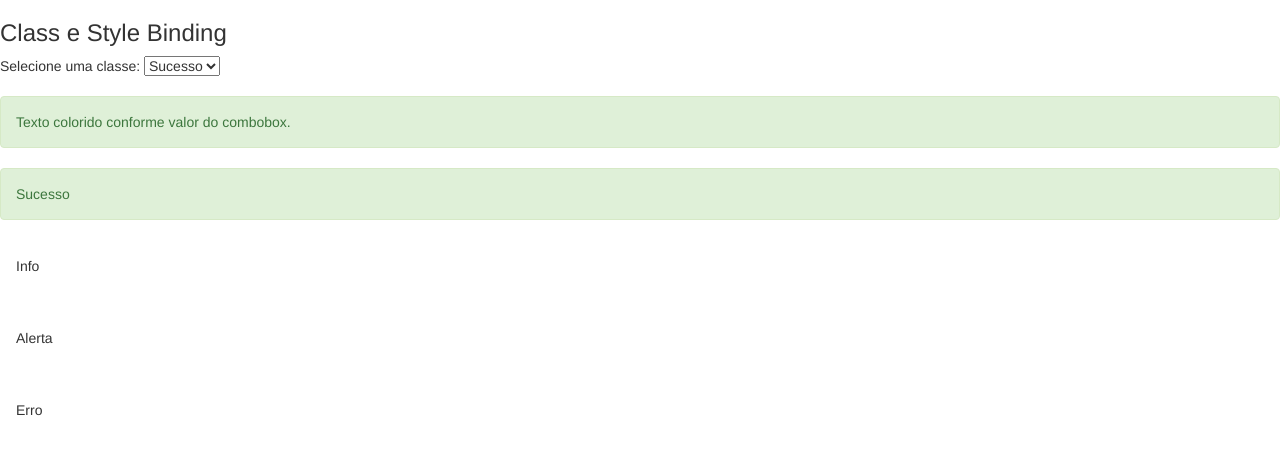
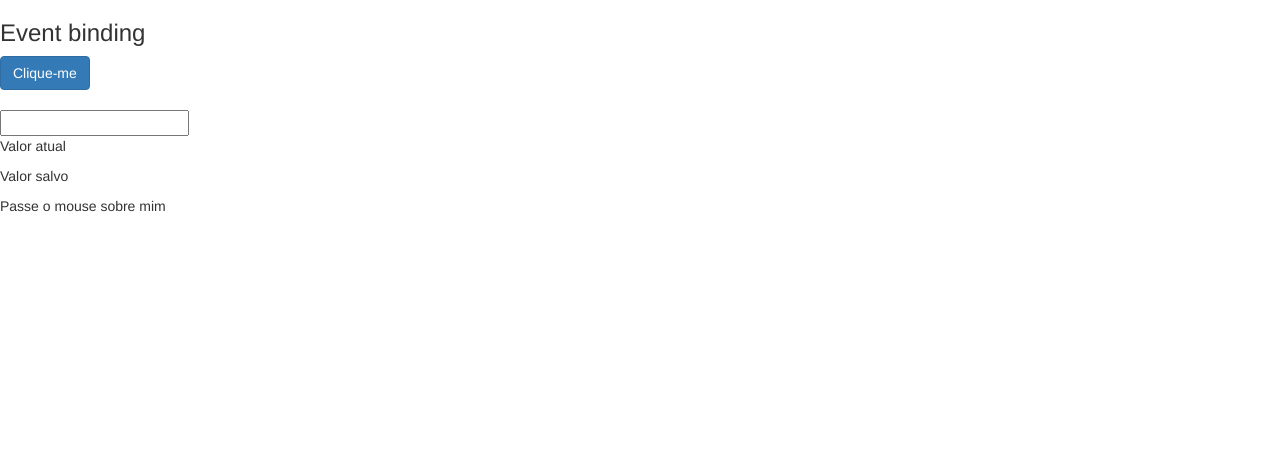
Before and after one commit to bonejah/angular, an Angular app in the folder angular-loiane/data-binding/: page / in a window 1280 px wide. Shown: the top 454 px of the page. Built offline with nearby package versions, Linux system fonts and the light colour scheme.

Commit message:
Studying data-binding

```diff
--- a/angular-loiane/data-binding/src/app/data-binding/data-binding.component.css
+++ b/angular-loiane/data-binding/src/app/data-binding/data-binding.component.css
@@ -0,0 +1,4 @@
+.highlight {
+    background-color: yellow;
+    font-weight: bold;
+}
--- a/angular-loiane/data-binding/src/app/data-binding/data-binding.component.html
+++ b/angular-loiane/data-binding/src/app/data-binding/data-binding.component.html
@@ -14,7 +14,6 @@
     <img [src]="urlImagem"/>
     <img bind-src ="urlImagem"/>
   </article>
-  -->
 
   <article>
     <h3>Class e Style Binding</h3>
@@ -48,7 +47,29 @@
         Alerta</div>
       <div class="alert" role="alert"
         [class.alert-danger]="classe.value == 'alert-danger'">
-        Erro</div>
+         Erro</div>
+    </div>
+  </article>-->
+
+  <article>
+    <h3>Event binding</h3>
+    <div>
+      <button on-click="botaoClicado()" class="btn btn-primary">Clique-me</button>
+      <br><br>
+      <input type="text"
+        (keyup)="onKeyup($event)"
+        (keyup.enter)="salvarValor(campoInput.value)"
+        (blur)="salvarValor(campoInput.value)"
+        #campoInput />
+      <p>Valor atual {{ valorAtual }}</p>
+      <p>Valor salvo {{ valorSalvo }}</p>
+
+      <span
+      (mouseover)="onMouseOverOut()"
+      (mouseout)="onMouseOverOut()"
+      [class.highlight]="isMouseOver"
+      >
+        Passe o mouse sobre mim</span>
     </div>
   </article>
 </section>
--- a/angular-loiane/data-binding/src/app/data-binding/data-binding.component.ts
+++ b/angular-loiane/data-binding/src/app/data-binding/data-binding.component.ts
@@ -4,13 +4,26 @@
 @Component({
   selector: 'app-data-binding',
   templateUrl: './data-binding.component.html',
-  styleUrls: ['./data-binding.component.css']
+  //styleUrls: ['./data-binding.component.css']
+  styles: [
+    `
+      .highlight {
+        background-color: yellow;
+        font-weight: bold;
+      }
+    `
+  ]
 })
 export class DataBindingComponent implements OnInit {
 
   url: string = 'http://loiane.com';
   cursoAngular: boolean = true;
   urlImagem = 'https://static.omelete.uol.com.br/media/filer_public_thumbnails/filer_public/e3/b0/e3b0a3dc-4603-4e63-bcbc-cd42c334f3c7/09_09_destaque.png__250x250_q85_crop_subsampling-2_upscale.jpg';
+  valorAtual: string = '';
+  valorSalvo: string = '';
+  isMouseOver: boolean = false;
+
+  constructor() { }
 
   getValor() {
     return 1;
@@ -20,9 +33,22 @@
     return true;
   }
 
-  constructor() { }
+  botaoClicado() {
+    alert("Botão clicado");
+  }
+
+  onKeyup(evento: KeyboardEvent) {
+    this.valorAtual = (<HTMLInputElement>evento.target).value;
+  }
+
+  salvarValor(valor) {
+    this.valorSalvo = valor;
+  }
+
+  onMouseOverOut() {
+    this.isMouseOver = !this.isMouseOver;
+  }
 
   ngOnInit() {
   }
-
 }
```
Also changed, not shown: 1 other file (tests, documents, lock files or other folders).
